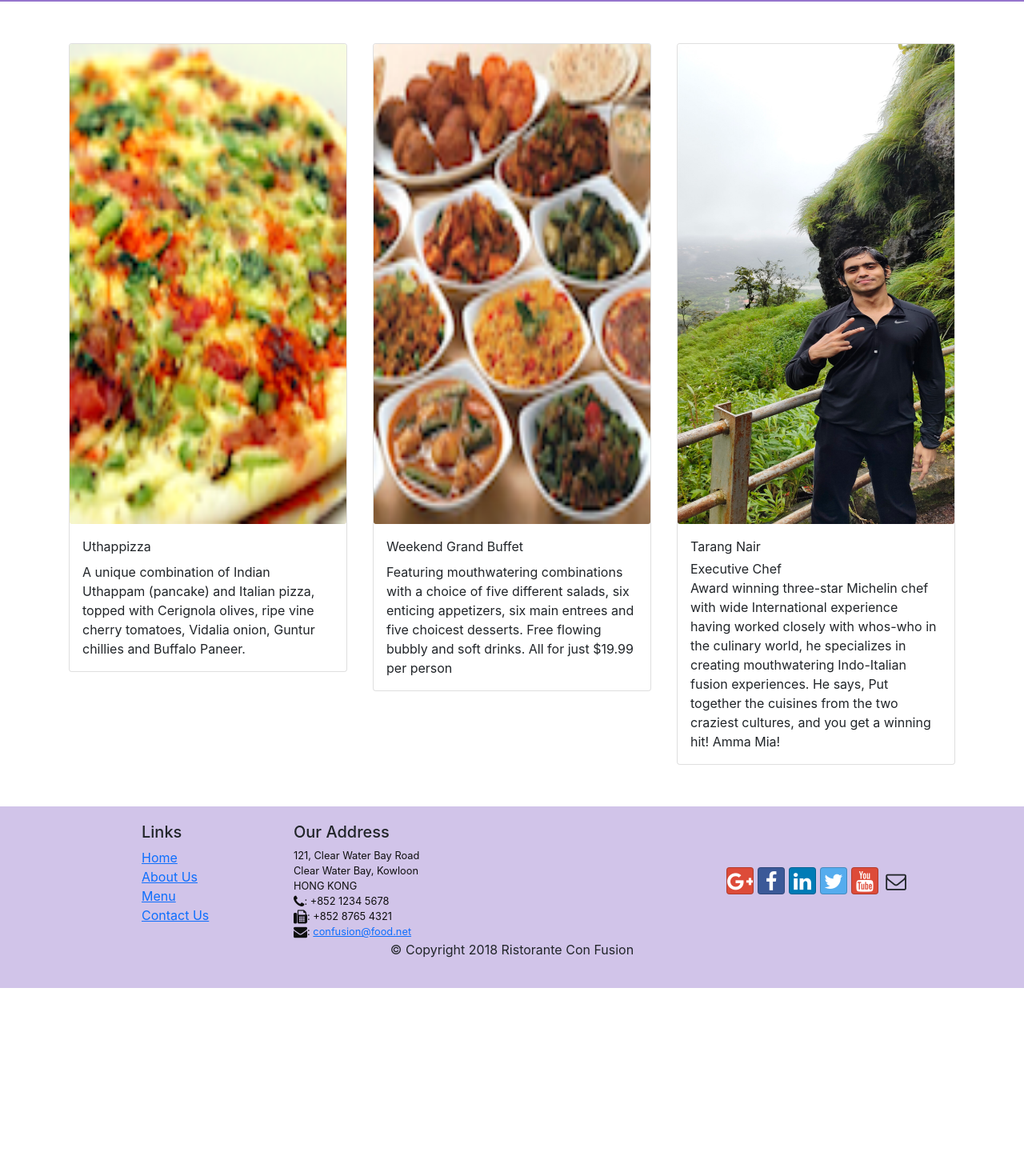
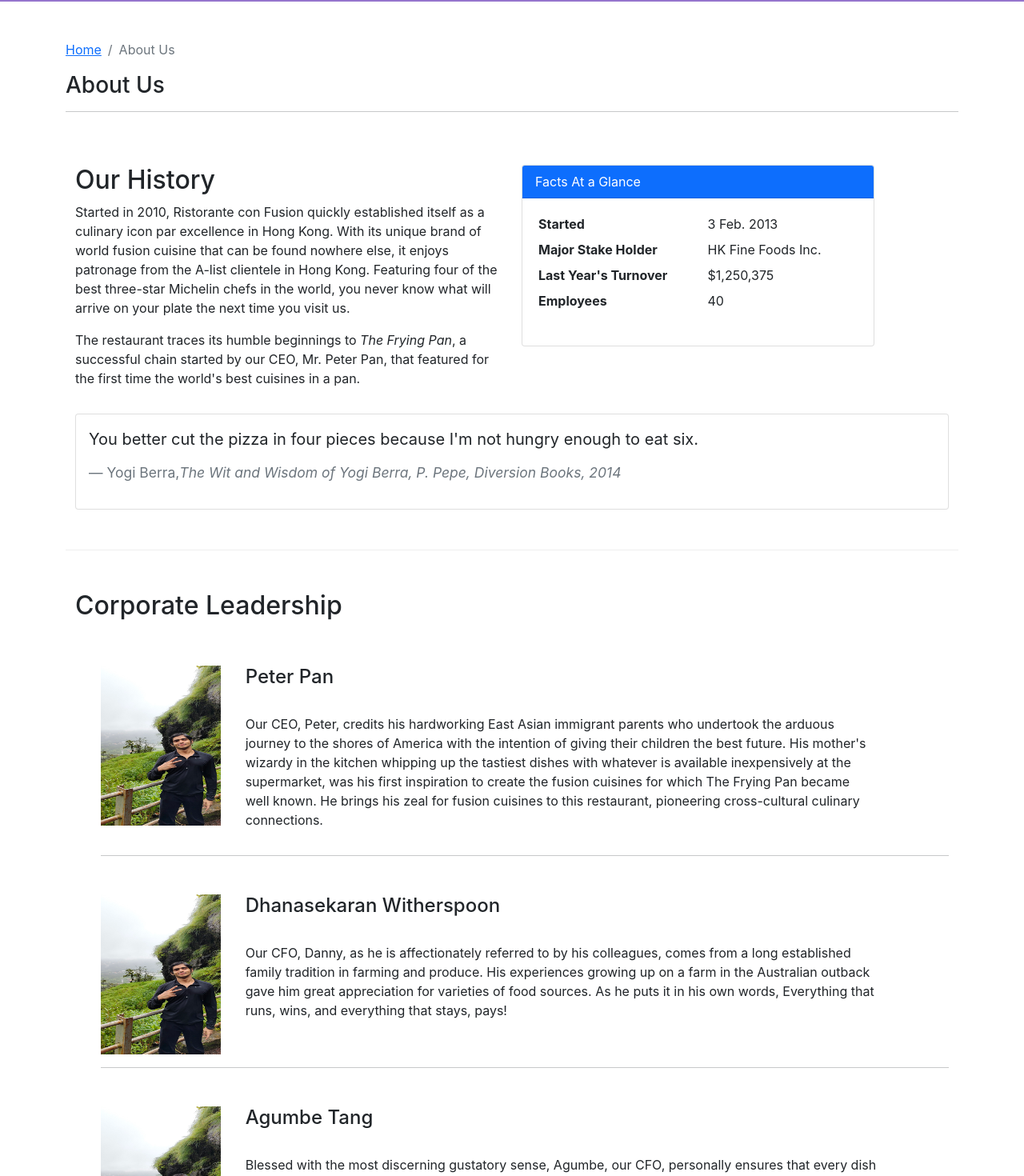
Before and after one commit to tarang1998/confusion, a React (Create React App) app: page /aboutus in a window 1280 px wide. Before the commit this address led to /home. Shown: the part 340-1810 px from the top of the page at 80% size. Before the commit the page ends 1575 px from the top, so only its background shows below. Built offline with nearby package versions, Linux system fonts and the light colour scheme.

Commit message:
Created the about us page

```diff
--- /dev/null
+++ b/src/components/aboutUsComponent.js
@@ -0,0 +1,100 @@
+import React from 'react';
+import { Breadcrumb, BreadcrumbItem, Card, CardBody, CardHeader, Media } from 'reactstrap';
+import { Link } from 'react-router-dom';
+
+function About(props) {
+
+    const leaders = props.leaders.map((leader) => {
+        return (
+            <>
+             <Media className= 'row mt-5' >
+
+                        <Media left  href = '#' className = 'col-md-2'>
+                            <Media height = {200} width = {150}  object src={leader.image} alt={leader.name} />
+                        </Media>
+
+
+                        <Media body className = 'col-md-9'>
+                            <Media heading>{leader.name}</Media>
+                            <br/>
+                            <p>{leader.description}</p>
+                        </Media>
+
+            </Media>
+            <hr/>
+            </>
+
+        );
+    });
+
+    return(
+
+        <div className="container">
+
+            <div className="row mt-5">
+                <Breadcrumb>
+                    <BreadcrumbItem><Link to="/home">Home</Link></BreadcrumbItem>
+                    <BreadcrumbItem active>About Us</BreadcrumbItem>
+                </Breadcrumb>
+                <div className="col-12">
+                    <h3>About Us</h3>
+                    <hr />
+                </div>
+            </div>
+
+            <div className="row row-content">
+                <div className="col-12 col-md-6">
+                    <h2>Our History</h2>
+                    <p>Started in 2010, Ristorante con Fusion quickly established itself as a culinary icon par excellence in Hong Kong. With its unique brand of world fusion cuisine that can be found nowhere else, it enjoys patronage from the A-list clientele in Hong Kong.  Featuring four of the best three-star Michelin chefs in the world, you never know what will arrive on your plate the next time you visit us.</p>
+                    <p>The restaurant traces its humble beginnings to <em>The Frying Pan</em>, a successful chain started by our CEO, Mr. Peter Pan, that featured for the first time the world's best cuisines in a pan.</p>
+                </div>
+                <div className="col-12 col-md-5">
+                    <Card>
+                        <CardHeader className="bg-primary text-white">Facts At a Glance</CardHeader>
+                        <CardBody>
+                            <dl className="row p-1">
+                                <dt className="col-6">Started</dt>
+                                <dd className="col-6">3 Feb. 2013</dd>
+                                <dt className="col-6">Major Stake Holder</dt>
+                                <dd className="col-6">HK Fine Foods Inc.</dd>
+                                <dt className="col-6">Last Year's Turnover</dt>
+                                <dd className="col-6">$1,250,375</dd>
+                                <dt className="col-6">Employees</dt>
+                                <dd className="col-6">40</dd>
+                            </dl>
+                        </CardBody>
+                    </Card>
+                </div>
+
+                <div className="col-12 mt-3">
+                    <Card>
+                        <CardBody className="bg-faded">
+                            <blockquote className="blockquote">
+                                <p className="mb-0">You better cut the pizza in four pieces because
+                                    I'm not hungry enough to eat six.</p>
+                                <br/>
+                                <footer className="blockquote-footer">Yogi Berra,
+                                <cite title="Source Title">The Wit and Wisdom of Yogi Berra,
+                                    P. Pepe, Diversion Books, 2014</cite>
+                                </footer>
+                            </blockquote>
+                        </CardBody>
+                    </Card>
+                </div>
+            </div>
+
+            <div className="row row-content">
+                <div className="col-12">
+                    <h2>Corporate Leadership</h2>
+                </div>
+                <div className="col-12">
+                    <Media list>
+                        {leaders}
+                    </Media>
+                </div>
+            </div>
+        </div>
+    );
+}
+
+export default About;
--- a/src/components/mainComponent.js
+++ b/src/components/mainComponent.js
@@ -14,6 +14,7 @@ import Home from './home'
 
 import {Routes, Route, Navigate ,useParams} from 'react-router-dom';
 import Contact from './contactComponent';
+import About from './aboutUsComponent';
 
 
 
@@ -83,6 +84,9 @@ class Main extends Component{
 
               <Route  path='/contactus' element={<Contact/>} />
 
+              <Route  path='/aboutus' element={<About leaders = {this.state.leaders}
+              />} />
+
 
               <Route path="*" element={<Navigate to="/home" replace />} />
 
--- a/src/shared/leaders.js
+++ b/src/shared/leaders.js
@@ -2,7 +2,7 @@ export const LEADERS = [
     {
       id: 0,
       name: 'Peter Pan',
-      image: '/assets/images/alberto.png',
+      image:'/assets/images/tarang.jpg',
       designation: 'Chief Epicurious Officer',
       abbr: 'CEO',
       featured: false,
@@ -11,7 +11,7 @@ export const LEADERS = [
     {
       id: 1,
       name: 'Dhanasekaran Witherspoon',
-      image: '/assets/images/alberto.png',
+      image: '/assets/images/tarang.jpg',
       designation: 'Chief Food Officer',
       abbr: 'CFO',
         featured: false,
@@ -20,7 +20,7 @@ export const LEADERS = [
     {
       id: 2,
       name: 'Agumbe Tang',
-      image: '/assets/images/alberto.png',
+      image:'/assets/images/tarang.jpg',
       designation: 'Chief Taste Officer',
       abbr: 'CTO',
         featured: false,
```
